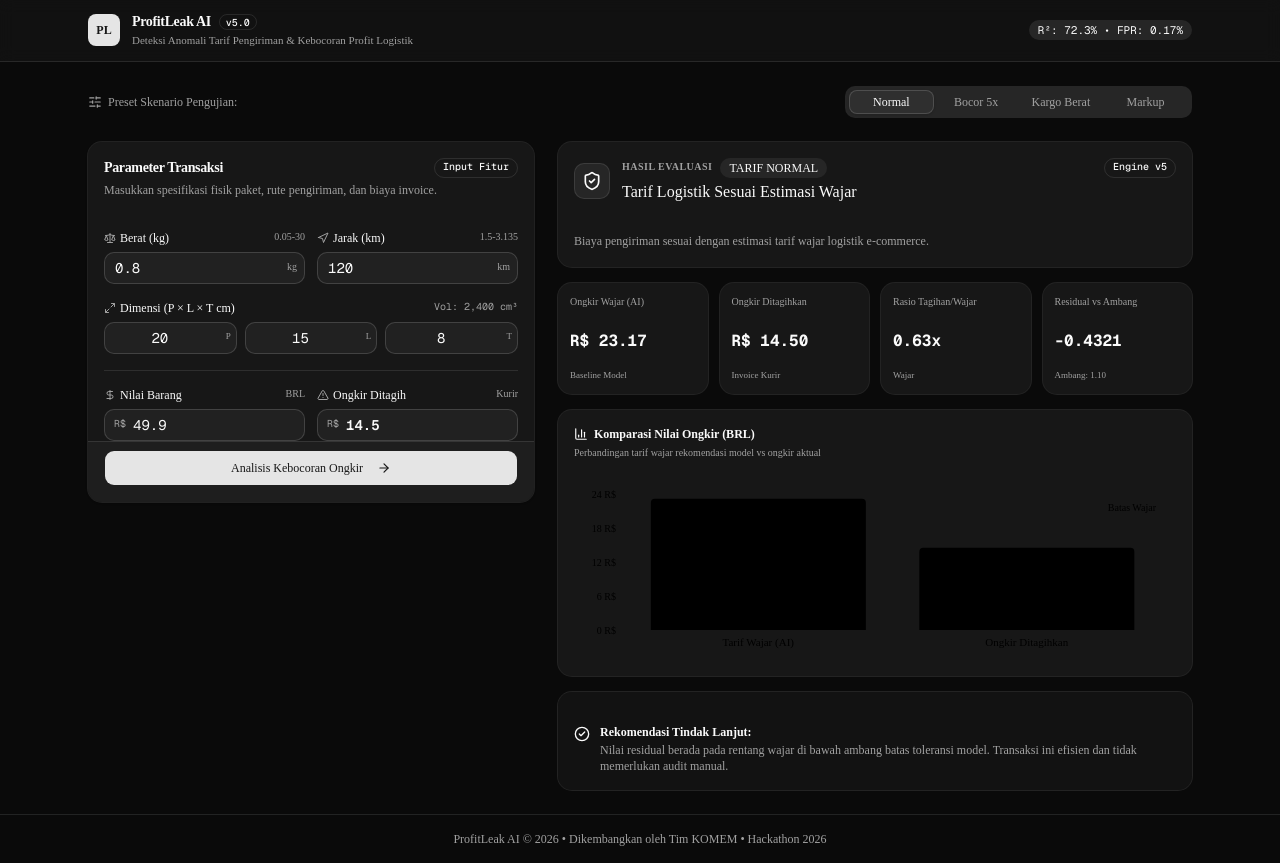
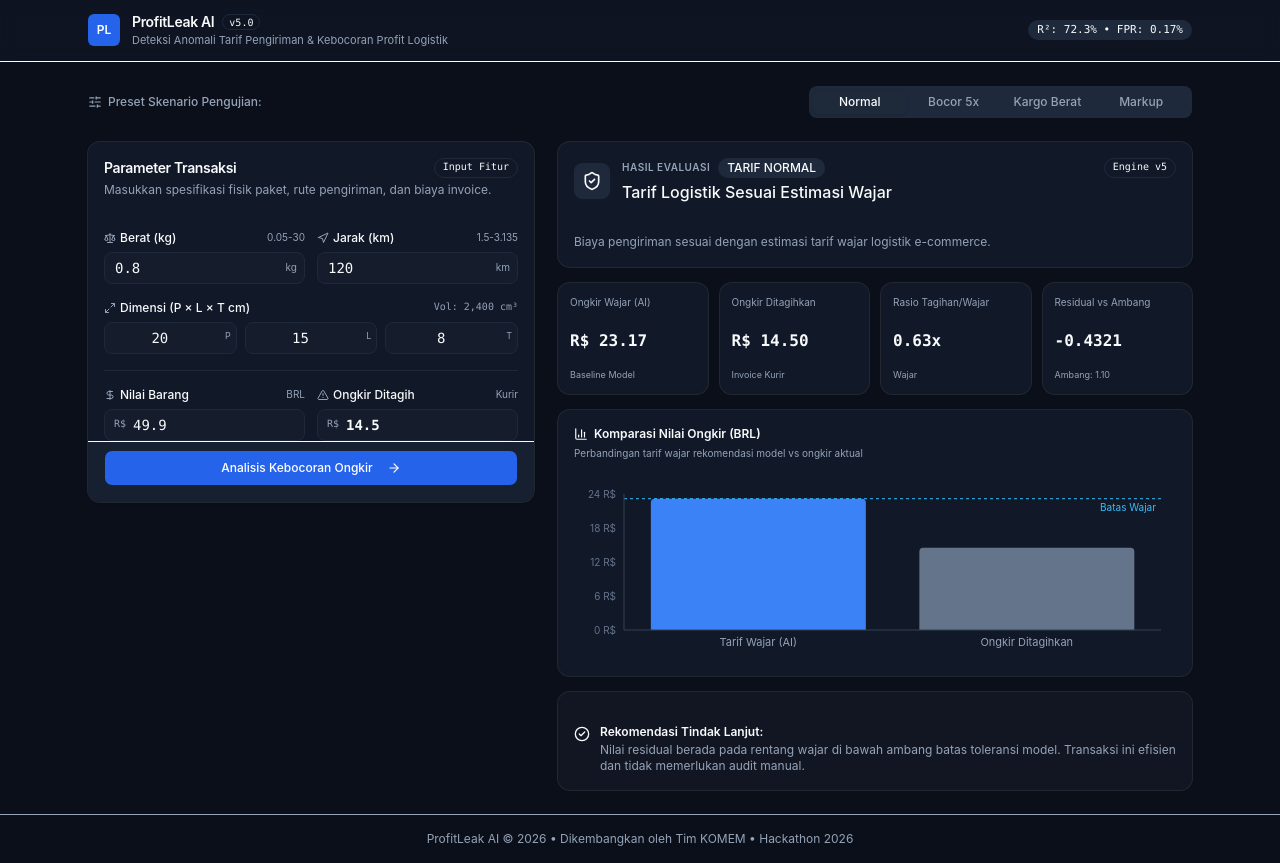
Before and after one commit to M-IrsyadGumanof/profitleakAI-Hackathon2026, a Next.js app in the folder frontend/: page / in a window 1280 px wide. Built offline with nearby package versions, Linux system fonts and the light colour scheme.

Commit message:
fix(ui): correct dark mode contrast, button styles and chart color values

```diff
--- a/frontend/app/globals.css
+++ b/frontend/app/globals.css
@@ -2,139 +2,88 @@
 @import "tw-animate-css";
 @import "shadcn/tailwind.css";
 
-@custom-variant dark (&:is(.dark *));
+@custom-variant dark (&:is(.dark, .dark *));
 
 :root {
   color-scheme: dark;
-  --background: oklch(1 0 0);
-  --foreground: oklch(0.145 0 0);
-  --card: oklch(1 0 0);
-  --card-foreground: oklch(0.145 0 0);
-  --popover: oklch(1 0 0);
-  --popover-foreground: oklch(0.145 0 0);
-  --primary: oklch(0.205 0 0);
-  --primary-foreground: oklch(0.985 0 0);
-  --secondary: oklch(0.97 0 0);
-  --secondary-foreground: oklch(0.205 0 0);
-  --muted: oklch(0.97 0 0);
-  --muted-foreground: oklch(0.556 0 0);
-  --accent: oklch(0.97 0 0);
-  --accent-foreground: oklch(0.205 0 0);
-  --destructive: oklch(0.577 0.245 27.325);
-  --border: oklch(0.922 0 0);
-  --input: oklch(0.922 0 0);
-  --ring: oklch(0.708 0 0);
-  --chart-1: oklch(0.87 0 0);
-  --chart-2: oklch(0.556 0 0);
-  --chart-3: oklch(0.439 0 0);
-  --chart-4: oklch(0.371 0 0);
-  --chart-5: oklch(0.269 0 0);
+  --background: #0b0f19;
+  --foreground: #f8fafc;
+  --card: #111827;
+  --card-foreground: #f8fafc;
+  --popover: #111827;
+  --popover-foreground: #f8fafc;
+  --primary: #2563eb;
+  --primary-foreground: #ffffff;
+  --secondary: #1e293b;
+  --secondary-foreground: #f8fafc;
+  --muted: #1e293b;
+  --muted-foreground: #94a3b8;
+  --accent: #1e293b;
+  --accent-foreground: #f8fafc;
+  --destructive: #ef4444;
+  --destructive-foreground: #ffffff;
+  --border: #1e293b;
+  --input: #1e293b;
+  --ring: #3b82f6;
+  --chart-1: #3b82f6;
+  --chart-2: #ef4444;
+  --chart-3: #10b981;
+  --chart-4: #f59e0b;
+  --chart-5: #8b5cf6;
   --radius: 0.625rem;
-  --sidebar: oklch(0.985 0 0);
-  --sidebar-foreground: oklch(0.145 0 0);
-  --sidebar-primary: oklch(0.205 0 0);
-  --sidebar-primary-foreground: oklch(0.985 0 0);
-  --sidebar-accent: oklch(0.97 0 0);
-  --sidebar-accent-foreground: oklch(0.205 0 0);
-  --sidebar-border: oklch(0.922 0 0);
-  --sidebar-ring: oklch(0.708 0 0);
+}
+
+.dark {
+  --background: #0b0f19;
+  --foreground: #f8fafc;
+  --card: #111827;
+  --card-foreground: #f8fafc;
+  --popover: #111827;
+  --popover-foreground: #f8fafc;
+  --primary: #2563eb;
+  --primary-foreground: #ffffff;
+  --secondary: #1e293b;
+  --secondary-foreground: #f8fafc;
+  --muted: #1e293b;
+  --muted-foreground: #94a3b8;
+  --accent: #1e293b;
+  --accent-foreground: #f8fafc;
+  --destructive: #ef4444;
+  --destructive-foreground: #ffffff;
+  --border: #1e293b;
+  --input: #1e293b;
+  --ring: #3b82f6;
 }
 
 @theme inline {
   --color-background: var(--background);
   --color-foreground: var(--foreground);
-  --font-sans: var(--font-sans);
-  --font-mono: var(--font-geist-mono);
-  --font-heading: var(--font-sans);
-  --color-sidebar-ring: var(--sidebar-ring);
-  --color-sidebar-border: var(--sidebar-border);
-  --color-sidebar-accent-foreground: var(--sidebar-accent-foreground);
-  --color-sidebar-accent: var(--sidebar-accent);
-  --color-sidebar-primary-foreground: var(--sidebar-primary-foreground);
-  --color-sidebar-primary: var(--sidebar-primary);
-  --color-sidebar-foreground: var(--sidebar-foreground);
-  --color-sidebar: var(--sidebar);
-  --color-chart-5: var(--chart-5);
-  --color-chart-4: var(--chart-4);
-  --color-chart-3: var(--chart-3);
-  --color-chart-2: var(--chart-2);
-  --color-chart-1: var(--chart-1);
+  --color-card: var(--card);
+  --color-card-foreground: var(--card-foreground);
+  --color-popover: var(--popover);
+  --color-popover-foreground: var(--popover-foreground);
+  --color-primary: var(--primary);
+  --color-primary-foreground: var(--primary-foreground);
+  --color-secondary: var(--secondary);
+  --color-secondary-foreground: var(--secondary-foreground);
+  --color-muted: var(--muted);
+  --color-muted-foreground: var(--muted-foreground);
+  --color-accent: var(--accent);
+  --color-accent-foreground: var(--accent-foreground);
+  --color-destructive: var(--destructive);
+  --color-destructive-foreground: var(--destructive-foreground);
+  --color-border: var(--border);
+  --color-input: var(--input);
   --color-ring: var(--ring);
-  --color-input: var(--input);
-  --color-border: var(--border);
-  --color-destructive: var(--destructive);
-  --color-accent-foreground: var(--accent-foreground);
-  --color-accent: var(--accent);
-  --color-muted-foreground: var(--muted-foreground);
-  --color-muted: var(--muted);
-  --color-secondary-foreground: var(--secondary-foreground);
-  --color-secondary: var(--secondary);
-  --color-primary-foreground: var(--primary-foreground);
-  --color-primary: var(--primary);
-  --color-popover-foreground: var(--popover-foreground);
-  --color-popover: var(--popover);
-  --color-card-foreground: var(--card-foreground);
-  --color-card: var(--card);
-  --radius-sm: calc(var(--radius) * 0.6);
-  --radius-md: calc(var(--radius) * 0.8);
-  --radius-lg: var(--radius);
-  --radius-xl: calc(var(--radius) * 1.4);
-  --radius-2xl: calc(var(--radius) * 1.8);
-  --radius-3xl: calc(var(--radius) * 2.2);
-  --radius-4xl: calc(var(--radius) * 2.6);
 }
 
 body {
+  background-color: var(--background);
+  color: var(--foreground);
   color-scheme: dark;
 }
 
-/* Spinner input number rapi dan serasi dengan tema dark */
+/* Spinner input number rapi */
 input[type="number"] {
   color-scheme: dark;
 }
-
-.dark {
-  --background: oklch(0.145 0 0);
-  --foreground: oklch(0.985 0 0);
-  --card: oklch(0.205 0 0);
-  --card-foreground: oklch(0.985 0 0);
-  --popover: oklch(0.205 0 0);
-  --popover-foreground: oklch(0.985 0 0);
-  --primary: oklch(0.922 0 0);
-  --primary-foreground: oklch(0.205 0 0);
-  --secondary: oklch(0.269 0 0);
-  --secondary-foreground: oklch(0.985 0 0);
-  --muted: oklch(0.269 0 0);
-  --muted-foreground: oklch(0.708 0 0);
-  --accent: oklch(0.269 0 0);
-  --accent-foreground: oklch(0.985 0 0);
-  --destructive: oklch(0.704 0.191 22.216);
-  --border: oklch(1 0 0 / 10%);
-  --input: oklch(1 0 0 / 15%);
-  --ring: oklch(0.556 0 0);
-  --chart-1: oklch(0.87 0 0);
-  --chart-2: oklch(0.556 0 0);
-  --chart-3: oklch(0.439 0 0);
-  --chart-4: oklch(0.371 0 0);
-  --chart-5: oklch(0.269 0 0);
-  --sidebar: oklch(0.205 0 0);
-  --sidebar-foreground: oklch(0.985 0 0);
-  --sidebar-primary: oklch(0.488 0.243 264.376);
-  --sidebar-primary-foreground: oklch(0.985 0 0);
-  --sidebar-accent: oklch(0.269 0 0);
-  --sidebar-accent-foreground: oklch(0.985 0 0);
-  --sidebar-border: oklch(1 0 0 / 10%);
-  --sidebar-ring: oklch(0.556 0 0);
-}
-
-@layer base {
-  * {
-    @apply border-border outline-ring/50;
-  }
-  body {
-    @apply bg-background text-foreground;
-  }
-  html {
-    @apply font-sans;
-  }
-}
--- a/frontend/app/page.tsx
+++ b/frontend/app/page.tsx
@@ -294,12 +294,12 @@ export default function ProfitLeakDashboard() {
       {
         name: "Tarif Wajar (AI)",
         amount: result.predictedRate,
-        fill: "hsl(var(--foreground))",
+        fill: "#3b82f6", // Biru cerah yang jelas
       },
       {
         name: "Ongkir Ditagihkan",
         amount: result.actualRate,
-        fill: result.isLeak ? "hsl(var(--destructive))" : "hsl(var(--muted-foreground))",
+        fill: result.isLeak ? "#ef4444" : "#64748b", // Merah jika anomali, Slate jika normal
       },
     ];
   }, [result]);
@@ -712,32 +712,34 @@ export default function ProfitLeakDashboard() {
                         <BarChart data={chartData} margin={{ top: 10, right: 15, left: -10, bottom: 0 }}>
                           <XAxis
                             dataKey="name"
-                            tick={{ fill: "hsl(var(--muted-foreground))", fontSize: 11 }}
-                            axisLine={{ stroke: "hsl(var(--border))" }}
+                            tick={{ fill: "#94a3b8", fontSize: 11 }}
+                            axisLine={{ stroke: "#334155" }}
                             tickLine={false}
                           />
                           <YAxis
-                            tick={{ fill: "hsl(var(--muted-foreground))", fontSize: 10 }}
-                            axisLine={{ stroke: "hsl(var(--border))" }}
+                            tick={{ fill: "#64748b", fontSize: 10 }}
+                            axisLine={{ stroke: "#334155" }}
                             tickLine={false}
                             unit=" R$"
                           />
                           <Tooltip
-                            cursor={{ fill: "hsl(var(--muted) / 0.5)", radius: 6 }}
+                            cursor={{ fill: "rgba(255, 255, 255, 0.04)", radius: 6 }}
                             content={({ active, payload }) => {
                               if (active && payload && payload.length) {
                                 const item = payload[0];
                                 const isActual = item.payload.name === "Ongkir Ditagihkan";
                                 return (
-                                  <div className="rounded-lg border bg-popover text-popover-foreground px-3 py-2 text-xs shadow-md font-sans">
-                                    <div className="font-semibold">{item.payload.name}</div>
+                                  <div className="rounded-lg border border-slate-700 bg-slate-900 text-slate-100 px-3 py-2 text-xs shadow-xl font-sans">
+                                    <div className="font-semibold text-white">{item.payload.name}</div>
                                     <div className="mt-1 flex items-center gap-1.5">
-                                      <span className="text-muted-foreground">Nilai:</span>
+                                      <span className="text-slate-400">Nilai:</span>
                                       <span
                                         className={`font-mono font-bold ${
                                           isActual && result.isLeak
-                                            ? "text-destructive"
-                                            : "text-foreground"
+                                            ? "text-red-400"
+                                            : isActual
+                                            ? "text-slate-200"
+                                            : "text-blue-400"
                                         }`}
                                       >
                                         R$ {Number(item.value).toFixed(2)} BRL
@@ -751,11 +753,11 @@ export default function ProfitLeakDashboard() {
                           />
                           <ReferenceLine
                             y={result.predictedRate}
-                            stroke="hsl(var(--foreground))"
+                            stroke="#38bdf8"
                             strokeDasharray="3 3"
                             label={{
                               value: "Batas Wajar",
-                              fill: "hsl(var(--muted-foreground))",
+                              fill: "#38bdf8",
                               position: "insideTopRight",
                               fontSize: 10,
                             }}
--- a/frontend/components/ui/alert.tsx
+++ b/frontend/components/ui/alert.tsx
@@ -1,6 +1,6 @@
 import * as React from "react"
 import { cva, type VariantProps } from "class-variance-authority"
-import { cn } from "cn"
+import { cn } from "@/lib/utils"
 
 const alertVariants = cva(
   "group/alert relative grid w-full gap-0.5 rounded-lg border px-2.5 py-2 text-left text-sm has-data-[slot=alert-action]:relative has-data-[slot=alert-action]:pr-18 has-[>svg]:grid-cols-[auto_1fr] has-[>svg]:gap-x-2 *:[svg]:row-span-2 *:[svg]:translate-y-0.5 *:[svg]:text-current *:[svg:not([class*='size-'])]:size-4",
--- a/frontend/components/ui/badge.tsx
+++ b/frontend/components/ui/badge.tsx
@@ -1,7 +1,7 @@
 import { mergeProps } from "@base-ui/react/merge-props"
 import { useRender } from "@base-ui/react/use-render"
 import { cva, type VariantProps } from "class-variance-authority"
-import { cn } from "cn"
+import { cn } from "@/lib/utils"
 
 const badgeVariants = cva(
   "group/badge inline-flex h-5 w-fit shrink-0 items-center justify-center gap-1 overflow-hidden rounded-4xl border border-transparent px-2 py-0.5 text-xs font-medium whitespace-nowrap transition-all focus-visible:border-ring focus-visible:ring-[3px] focus-visible:ring-ring/50 has-data-[icon=inline-end]:pr-1.5 has-data-[icon=inline-start]:pl-1.5 aria-invalid:border-destructive aria-invalid:ring-destructive/20 dark:aria-invalid:ring-destructive/40 [&>svg]:pointer-events-none [&>svg]:size-3!",
--- a/frontend/components/ui/button.tsx
+++ b/frontend/components/ui/button.tsx
@@ -1,6 +1,6 @@
 import { Button as ButtonPrimitive } from "@base-ui/react/button"
 import { cva, type VariantProps } from "class-variance-authority"
-import { cn } from "cn"
+import { cn } from "@/lib/utils"
 
 const buttonVariants = cva(
   "group/button inline-flex shrink-0 items-center justify-center rounded-lg border border-transparent bg-clip-padding text-sm font-medium whitespace-nowrap transition-all outline-none select-none focus-visible:border-ring focus-visible:ring-3 focus-visible:ring-ring/50 active:not-aria-[haspopup]:translate-y-px disabled:pointer-events-none disabled:opacity-50 aria-invalid:border-destructive aria-invalid:ring-3 aria-invalid:ring-destructive/20 dark:aria-invalid:border-destructive/50 dark:aria-invalid:ring-destructive/40 [&_svg]:pointer-events-none [&_svg]:shrink-0 [&_svg:not([class*='size-'])]:size-4",
--- a/frontend/components/ui/card.tsx
+++ b/frontend/components/ui/card.tsx
@@ -1,5 +1,5 @@
 import * as React from "react"
-import { cn } from "cn"
+import { cn } from "@/lib/utils"
 
 function Card({
   className,
--- a/frontend/components/ui/input.tsx
+++ b/frontend/components/ui/input.tsx
@@ -1,6 +1,6 @@
 import * as React from "react"
 import { Input as InputPrimitive } from "@base-ui/react/input"
-import { cn } from "cn"
+import { cn } from "@/lib/utils"
 
 function Input({ className, type, ...props }: React.ComponentProps<"input">) {
   return (
--- a/frontend/components/ui/label.tsx
+++ b/frontend/components/ui/label.tsx
@@ -1,7 +1,7 @@
 "use client"
 
 import * as React from "react"
-import { cn } from "cn"
+import { cn } from "@/lib/utils"
 
 function Label({ className, ...props }: React.ComponentProps<"label">) {
   return (
--- a/frontend/components/ui/separator.tsx
+++ b/frontend/components/ui/separator.tsx
@@ -1,7 +1,7 @@
 "use client"
 
 import { Separator as SeparatorPrimitive } from "@base-ui/react/separator"
-import { cn } from "cn"
+import { cn } from "@/lib/utils"
 
 function Separator({
   className,
--- a/frontend/components/ui/tabs.tsx
+++ b/frontend/components/ui/tabs.tsx
@@ -2,7 +2,7 @@
 
 import { Tabs as TabsPrimitive } from "@base-ui/react/tabs"
 import { cva, type VariantProps } from "class-variance-authority"
-import { cn } from "cn"
+import { cn } from "@/lib/utils"
 
 function Tabs({
   className,
```
